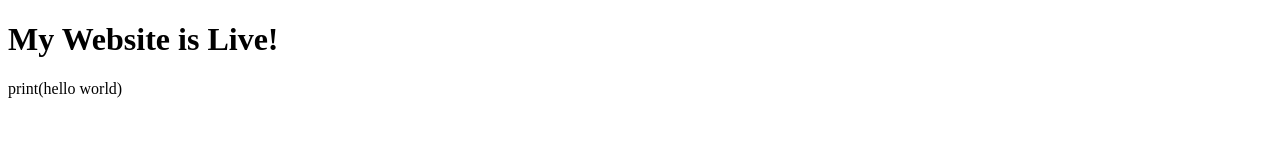
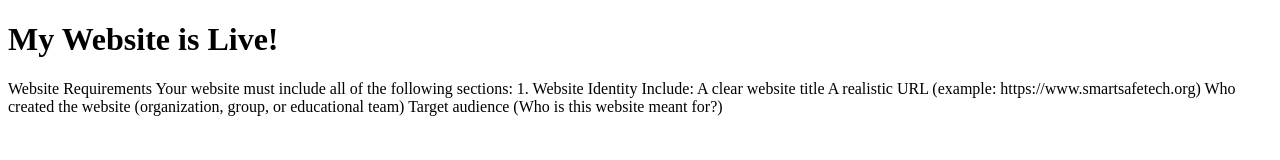
Before and after one commit to TechnologyNest/technologynest.github.io, a plain HTML site: page index.html in a window 1280 px wide. Drawn offline with Linux system fonts and the light colour scheme.

Commit message:
index.html

```diff
--- a/index.html
+++ b/index.html
@@ -5,4 +5,20 @@
 </body>
 </html>
 
-print(hello world)
+Website Requirements
+Your website must include all of the following sections:
+1. Website Identity
+Include:
+A clear website title
+
+
+A realistic URL
+ (example: https://www.smartsafetech.org)
+
+
+Who created the website
+ (organization, group, or educational team)
+
+
+Target audience
+ (Who is this website meant for?)
```
